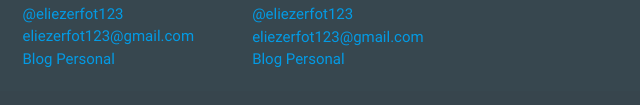
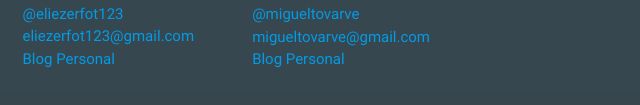
Before and after one commit to eliezerfot123/hardening, a plain HTML site: page index.html in a window 1280 px wide. Shown: the part 1186-1291 px from the top of the page, 640-1280 px from the left. Drawn offline with nearby package versions, Linux system fonts and the light colour scheme; files whose address does not match are found by name.

Commit message:
changes information for miguel

```diff
--- a/index.html
+++ b/index.html
@@ -117,9 +117,9 @@
           </div>
           <div class="col s12">
             <span class="white-text">
-              <a href="https://twitter.com/eliezerfot123">@eliezerfot123</a><br>
-              <a href="">eliezerfot123@gmail.com</a><br>
-              <a href="http://fulljed123.wordpress.com">Blog Personal</a>
+              <a href="https://twitter.com/migueltovarve">@migueltovarve</a><br>
+              <a href="">migueltovarve@gmail.com</a><br>
+              <a href="">Blog Personal</a>
 
             </span>
           </div>
```
